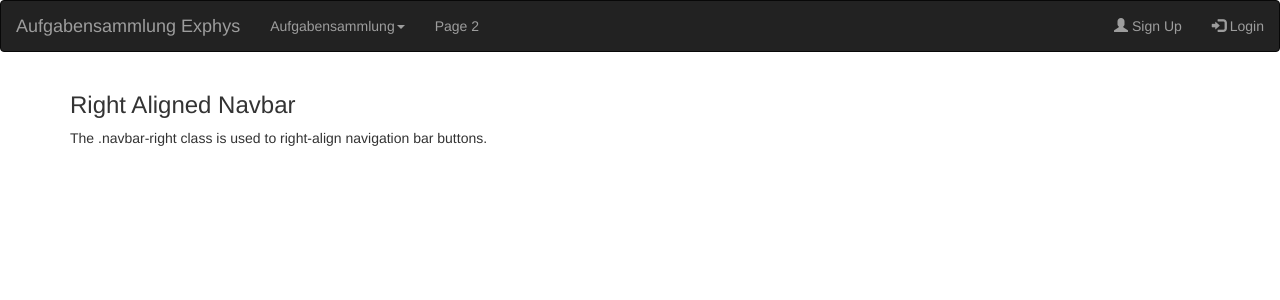
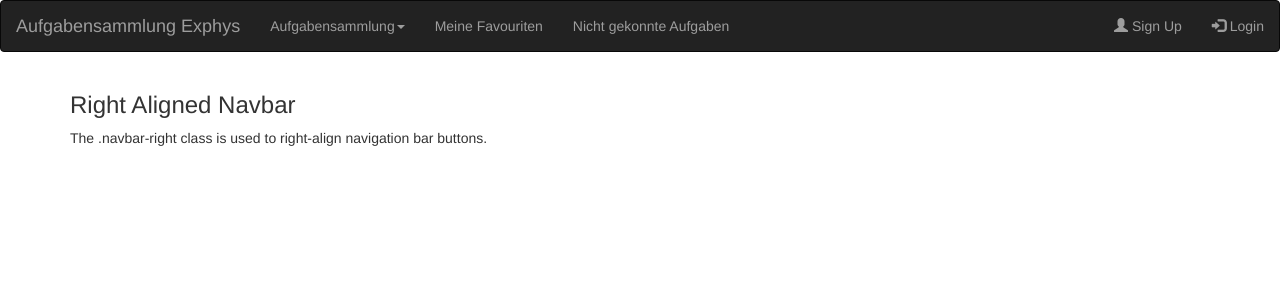
Before and after one commit to RiaRosenauer/physicsexams, a Django app: page / in a window 1280 px wide. Shown: the top 300 px of the page. Run offline with Django 3.2, Linux system fonts and the light colour scheme; some libraries are stand-ins or nearby versions.

Commit message:
changing nav bar status

```diff
--- a/FSapp/templates/FSapp/home.html
+++ b/FSapp/templates/FSapp/home.html
@@ -23,7 +23,20 @@
             <li><a href="#">ExPhys3</a></li>
         </ul>
         </li>
-      <li><a href="#">Page 2</a></li>
+      <li><a href="#">Meine Favouriten</a>
+        <ul class="dropdown-menu">
+            <li><a href="#">ExPhys1</a></li>
+            <li><a href="#">ExPhys2</a></li>
+            <li><a href="#">ExPhys3</a></li>
+        </ul>
+    </li>
+      <li><a href="#">Nicht gekonnte Aufgaben</a>
+        <ul class="dropdown-menu">
+            <li><a href="#">ExPhys1</a></li>
+            <li><a href="#">ExPhys2</a></li>
+            <li><a href="#">ExPhys3</a></li>
+        </ul>
+    </li>
     </ul>
     <ul class="nav navbar-nav navbar-right">
       <li><a href="#"><span class="glyphicon glyphicon-user"></span> Sign Up</a></li>
```
